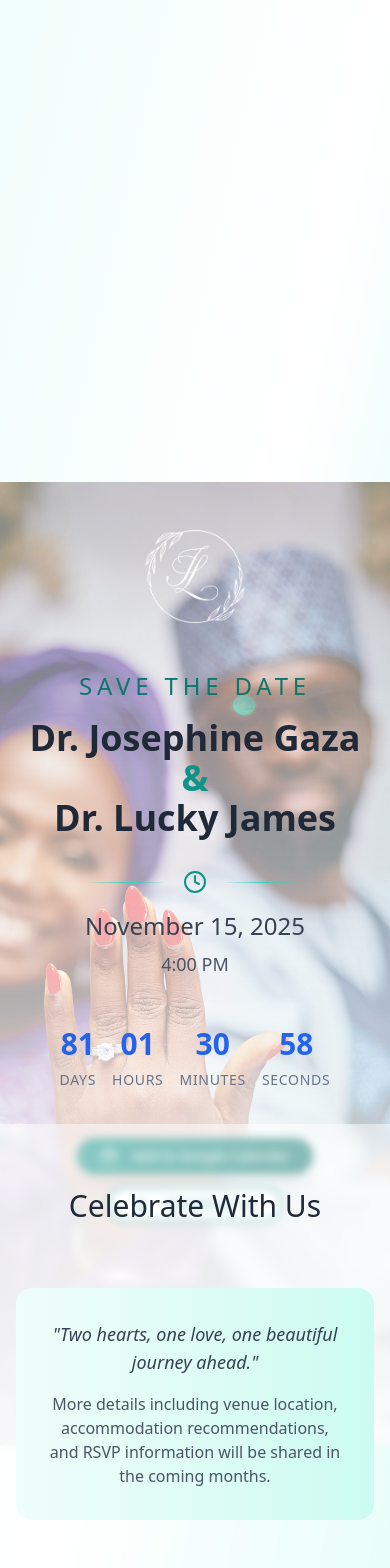
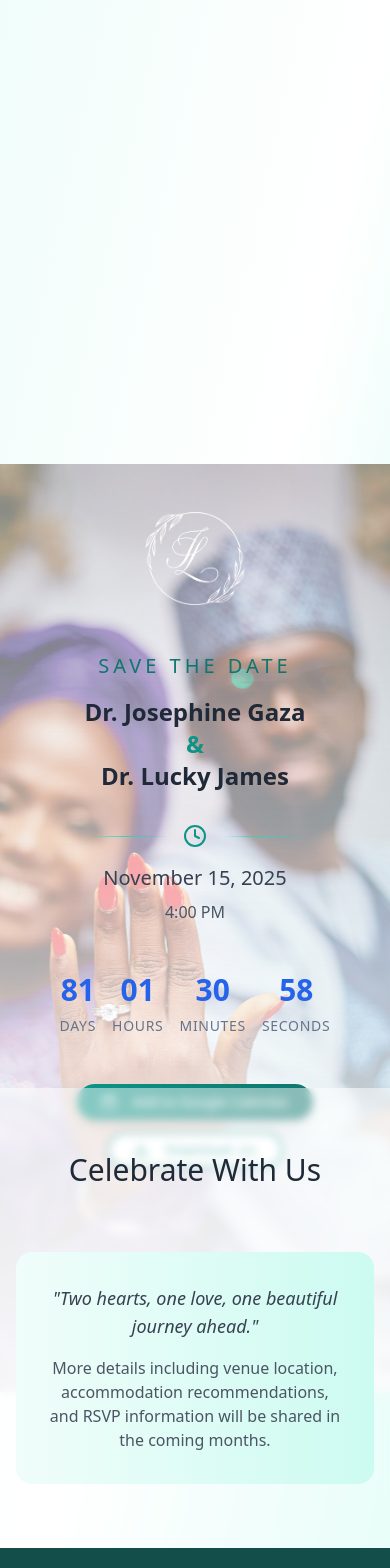
Before and after one commit to Jaydams/save-the-date, a Next.js app: page / in a window 390 px wide. Shown: the top 1568 px of the page. Built offline with nearby package versions, Linux system fonts and the light colour scheme; a web font is replaced by a local one.

Commit message:
First Commit

```diff
--- a/src/app/page.tsx
+++ b/src/app/page.tsx
@@ -132,7 +132,7 @@ export default function Home() {
           {/* Save the Date */}
           <motion.div variants={itemVariants}>
             <motion.h1
-              className="text-2xl md:text-3xl lg:text-4xl font-light text-teal-700 dark:text-teal-300 data-[color-mode=purple]:text-purple-700 data-[color-mode=purple]:dark:text-purple-300 mb-4 tracking-wider uppercase"
+              className="text-xl md:text-3xl lg:text-4xl font-light text-teal-700 dark:text-teal-300 data-[color-mode=purple]:text-purple-700 data-[color-mode=purple]:dark:text-purple-300 mb-4 tracking-wider uppercase"
               initial={{ opacity: 0, letterSpacing: "0.5em" }}
               animate={{ opacity: 1, letterSpacing: "0.2em" }}
               transition={{ duration: 1.5, delay: 0.5 }}
@@ -143,7 +143,7 @@ export default function Home() {
 
           {/* Names */}
           <motion.div variants={itemVariants} className="mb-8">
-            <h2 className="font-playfair text-4xl md:text-6xl lg:text-7xl font-bold text-gray-800 dark:text-white mb-4">
+            <h2 className="font-playfair text-2xl md:text-6xl lg:text-7xl font-bold text-gray-800 dark:text-white mb-4">
               <motion.span
                 initial={{ opacity: 0, x: -50 }}
                 animate={{ opacity: 1, x: 0 }}
@@ -178,10 +178,10 @@ export default function Home() {
               <Clock className="w-6 h-6 text-teal-600 data-[color-mode=purple]:text-purple-600" />
               <div className="h-px bg-gradient-to-r from-transparent via-teal-400 to-transparent data-[color-mode=purple]:via-purple-400 w-20"></div>
             </div>
-            <p className="text-2xl md:text-3xl font-playfair text-gray-700 dark:text-gray-300 mb-2">
+            <p className="text-xl md:text-3xl font-playfair text-gray-700 dark:text-gray-300 mb-2">
               November 15, 2025
             </p>
-            <p className="text-lg text-gray-600 dark:text-gray-400">
+            <p className="text-md text-gray-600 dark:text-gray-400">
               4:00 PM
             </p>
           </motion.div>
```
